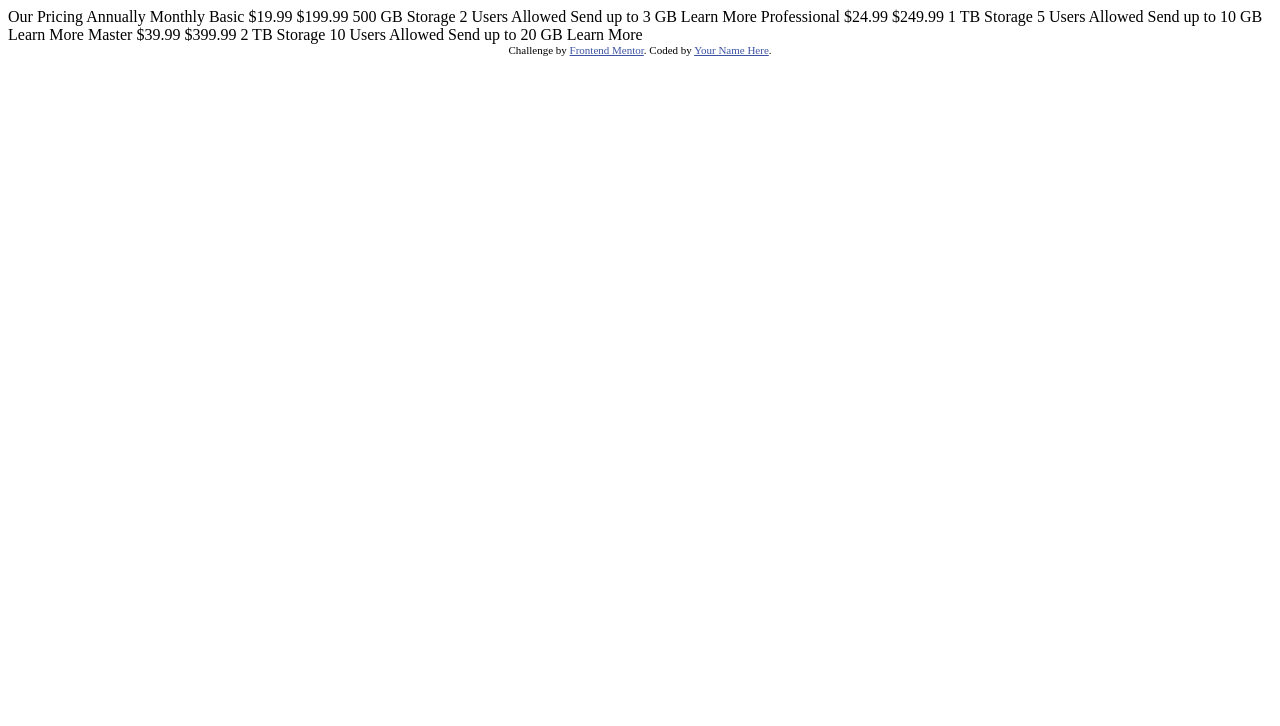
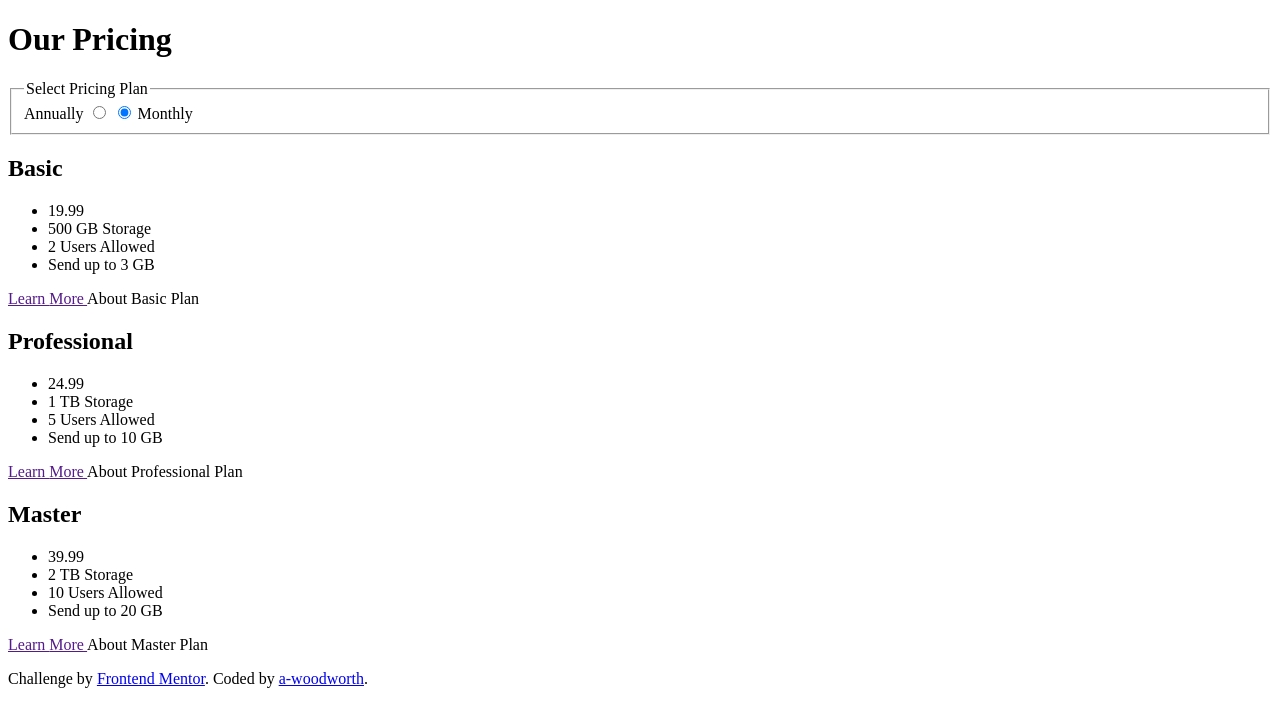
Before and after one commit to a-woodworth/pricing_component_toggle, a plain HTML site: page index.html in a window 1280 px wide. Drawn offline with Linux system fonts and the light colour scheme.

Commit message:
Add html tags to index.

```diff
--- a/index.html
+++ b/index.html
@@ -1,52 +1,118 @@
 <!DOCTYPE html>
 <html lang="en">
   <head>
-  <meta charset="UTF-8">
-  <meta name="viewport" content="width=device-width, initial-scale=1.0"> <!-- displays site properly based on user's device -->
+    <meta charset="UTF-8" />
+    <meta
+      name="viewport"
+      content="width=device-width, initial-scale=1.0"
+    />
+    <!-- displays site properly based on user's device -->
 
-  <link rel="icon" type="image/png" sizes="32x32" href="./images/favicon-32x32.png">
+    <link
+      rel="icon"
+      type="image/png"
+      sizes="32x32"
+      href="./images/favicon-32x32.png"
+    />
 
-  <title>Frontend Mentor | [Challenge Name Here]</title>
+    <title>Frontend Mentor | Pricing Component with Toggle</title>
+  </head>
 
-  <!-- Feel free to remove these styles or customise in your own stylesheet 👍 -->
-  <style>
-    .attribution { font-size: 11px; text-align: center; }
-    .attribution a { color: hsl(228, 45%, 44%); }
-  </style>
-</head>
   <body>
-
-  Our Pricing
+    <main>
+      <h1>Our Pricing</h1>
+      <form id="pricing">
+        <fieldset aria-label="pricing-switch" role="radiogroup">
+          <legend class="sr-only">Select Pricing Plan</legend>
+          <div class="radio-switch">
+            <label for="annually" class="pricing-plan">
               Annually
+            </label>
+            <span class="radio-switch__wrapper">
+              <input
+                type="radio"
+                name="plan-billing"
+                value="annually"
+                id="annually"
+              />
+              <input
+                type="radio"
+                name="plan-billing"
+                value="monthly"
+                id="monthly"
+                checked
+              />
+              <span
+                aria-hidden="true"
+                class="radio-switch__background"
+              ></span>
+              <span
+                aria-hidden="true"
+                class="radio-switch__circle"
+              ></span>
+            </span>
+            <label for="monthly" class="pricing-plan">
               Monthly
-
-  Basic
-  &dollar;19.99
-  &dollar;199.99
-  500 GB Storage
-  2 Users Allowed
-  Send up to 3 GB
-  Learn More
-
-  Professional
-  &dollar;24.99
-  &dollar;249.99
-  1 TB Storage
-  5 Users Allowed
-  Send up to 10 GB
-  Learn More
-
-  Master
-  &dollar;39.99
-  &dollar;399.99
-  2 TB Storage
-  10 Users Allowed
-  Send up to 20 GB
-  Learn More
-
-  <div class="attribution">
-    Challenge by <a href="https://www.frontendmentor.io?ref=challenge" target="_blank">Frontend Mentor</a>.
-    Coded by <a href="#">Your Name Here</a>.
+            </label>
           </div>
+        </fieldset>
+      </form>
+      <div class="wrapper">
+        <div class="tier">
+          <h2 class="tier__title">Basic</h2>
+          <ul class="tier__feature-list">
+            <li class="tier__list-item">19.99</li>
+            <li class="tier__list-item">500 GB Storage</li>
+            <li class="tier__list-item">2 Users Allowed</li>
+            <li class="tier__list-item">Send up to 3 GB</li>
+          </ul>
+          <a href="" class="button">
+            Learn <span aria-hidden="true">More</span>
+          </a>
+          <span class="sr-only">About Basic Plan</span>
+        </div>
+        <div class="tier inverted">
+          <h2 class="tier__title">Professional</h2>
+          <ul class="tier__feature-list">
+            <li class="tier__list-item">24.99</li>
+            <li class="tier__list-item">1 TB Storage</li>
+            <li class="tier__list-item">5 Users Allowed</li>
+            <li class="tier__list-item">Send up to 10 GB</li>
+          </ul>
+          <a href="" class="button">
+            Learn <span aria-hidden="true">More</span>
+          </a>
+          <span class="sr-only">About Professional Plan</span>
+        </div>
+        <div class="tier">
+          <h2 class="tier__title">Master</h2>
+          <ul class="tier__feature-list">
+            <li class="tier__list-item">39.99</li>
+            <li class="tier__list-item">2 TB Storage</li>
+            <li class="tier__list-item">10 Users Allowed</li>
+            <li class="tier__list-item">Send up to 20 GB</li>
+          </ul>
+          <a href="" class="button">
+            Learn <span aria-hidden="true">More</span>
+          </a>
+          <span class="sr-only">About Master Plan</span>
+        </div>
+      </div>
+    </main>
+    <footer>
+      <div class="main-footer">
+        <p class="attribution">
+          Challenge by
+          <a
+            href="https://www.frontendmentor.io?ref=challenge"
+            target="_blank"
+            >Frontend Mentor</a
+          >. Coded by
+          <a href="https://github.com/a-woodworth" target="_blank"
+            >a-woodworth</a
+          >.
+        </p>
+      </div>
+    </footer>
   </body>
 </html>
```
Lines whose indentation alone changed are shown as unchanged.
